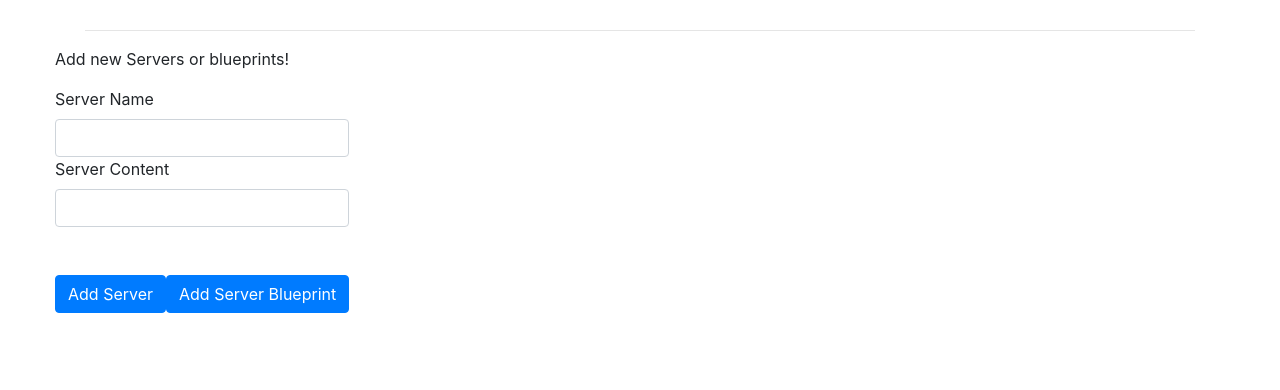
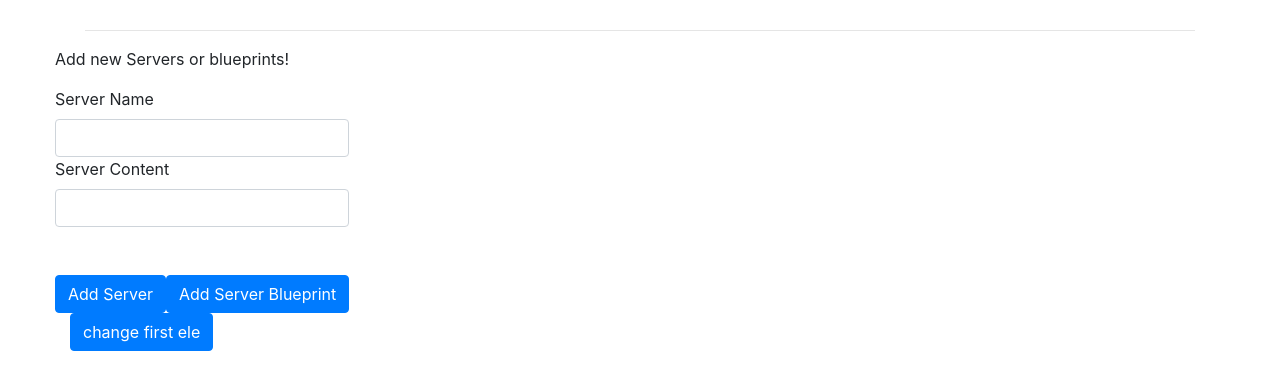
Before and after one commit to arjunraj15/angular-basic, an Angular app: page / in a window 1280 px wide. Shown: the top 390 px of the page. Built offline with nearby package versions, Linux system fonts and the light colour scheme.

Commit message:
2 files modified

```diff
--- a/src/app/app.component.html
+++ b/src/app/app.component.html
@@ -5,6 +5,7 @@
 		<div class="col-xs-12">
    		<app-cockpit (servercreated)='onserveradd($event)'
        (blueprintcreated)='onblueprintadd($event)'></app-cockpit>
+       <button class="btn btn-primary" (click)="onCgangeFirst"> change first ele</button>
 			<app-server-element *ngFor="let serverElements of serverElement" [srvelement]="serverElements">
            <p>
             <strong *ngIf="serverElements.type === 'server'" style="color: red">{{serverElements.content }}</strong>
--- a/src/app/app.component.ts
+++ b/src/app/app.component.ts
@@ -21,6 +21,9 @@ onserveradd(serverdata :{servername:string,servercontent:string}) {
       name: blueprintdat.servername,
       content: blueprintdat.servercontent    });
   }
+ onChangeFirst()
+ {
 
+ }
 
 }
```
